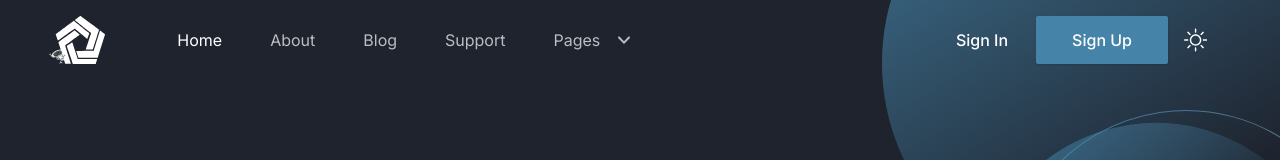
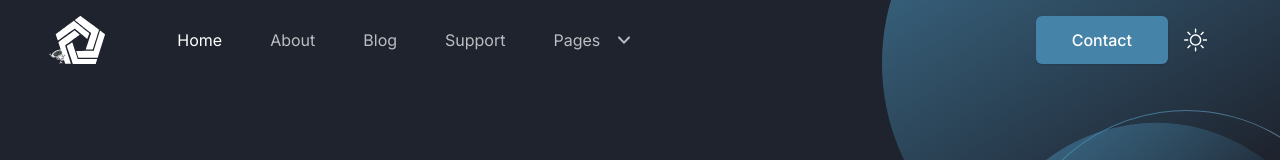
Before and after one commit to FarlenUrena/cc-main, a Next.js app: page / in a window 1280 px wide. Shown: the top 160 px of the page. Built offline with nearby package versions, Linux system fonts and the light colour scheme.

Commit message:
progress

```diff
--- a/src/components/Header/index.tsx
+++ b/src/components/Header/index.tsx
@@ -159,17 +159,17 @@ const Header = () => {
                 </nav>
               </div>
               <div className="flex items-center justify-end pr-16 lg:pr-0">
-                <Link
+                {/* <Link
                   href="/signin"
                   className="text-dark hidden px-7 py-3 text-base font-medium hover:opacity-70 md:block dark:text-white"
                 >
                   Sign In
-                </Link>
+                </Link> */}
                 <Link
-                  href="/signup"
-                  className="ease-in-up shadow-btn hover:shadow-btn-hover bg-primary hover:bg-primary/90 hidden rounded-xs px-8 py-3 text-base font-medium text-white transition duration-300 md:block md:px-9 lg:px-6 xl:px-9"
+                  href="/contact"
+                  className="ease-in-up shadow-btn hover:shadow-btn-hover bg-primary hover:bg-primary/90 hidden rounded-md px-8 py-3 text-base font-medium text-white transition duration-300 md:block md:px-9 lg:px-6 xl:px-9"
                 >
-                  Sign Up
+                  Contact
                 </Link>
                 <div>
                   <ThemeToggler />
```
